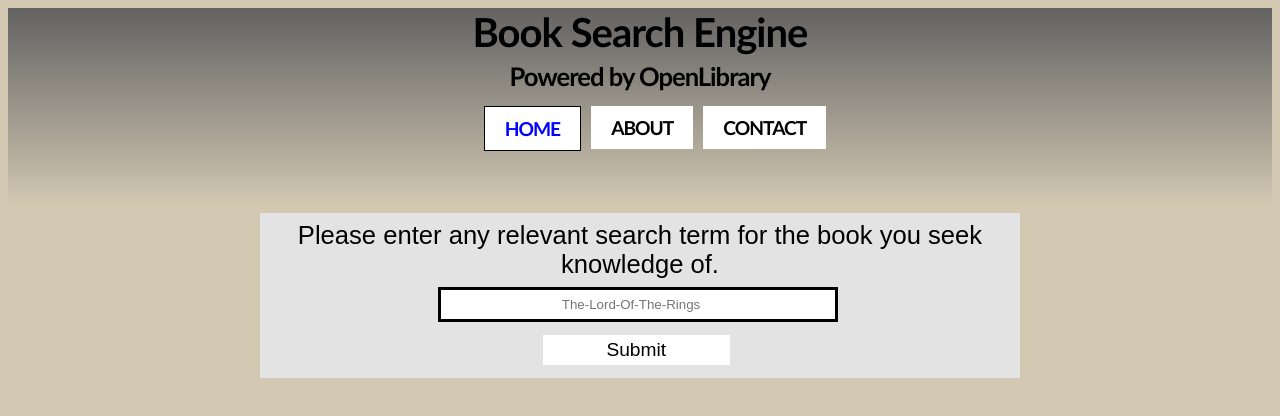
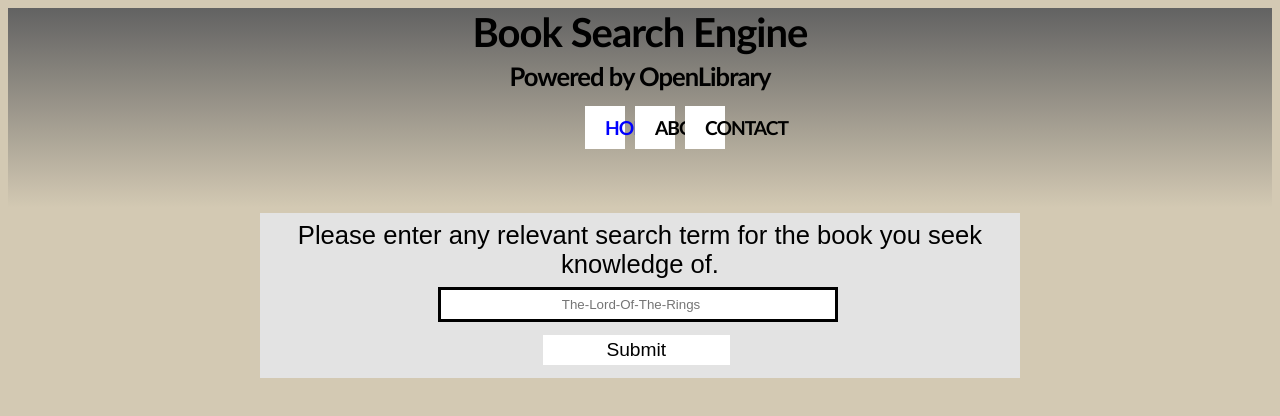
Before and after one commit to KuhnSteven/libraryAPI, a website: page index.html in a window 1280 px wide. Drawn offline with Linux system fonts and the light colour scheme.

Commit message:
Validation updates
fixed font-weight, border-style, and some auto sizing in nav > ul > li under height/width

```diff
--- a/partials/_mixin.scss
+++ b/partials/_mixin.scss
@@ -4,7 +4,7 @@
 	font-family: "Baskerville Old Face", Candara, Calibri;
 	letter-spacing: -1px;
 	font-size: 3rem;
-	font-weight: 2px;
+	font-weight: bold;
 	margin-bottom: 5px;
 	margin-left: auto;
 	margin-right: auto;
--- a/scss/main.scss
+++ b/scss/main.scss
@@ -36,8 +36,8 @@
 		li {
 			float: left;
 			padding: 5px;
-			height: 20px auto;
-			width: 40px auto;
+			height: 20px;
+			width: 40px;
 		}
 	}
 }
@@ -83,7 +83,7 @@
 
     // Classes
 .active {
-	border: 1px solid black;
+	border-style: 1px solid black;
 	color: $active-color;
 }
 
```
Also changed, not shown: css/main.css.
